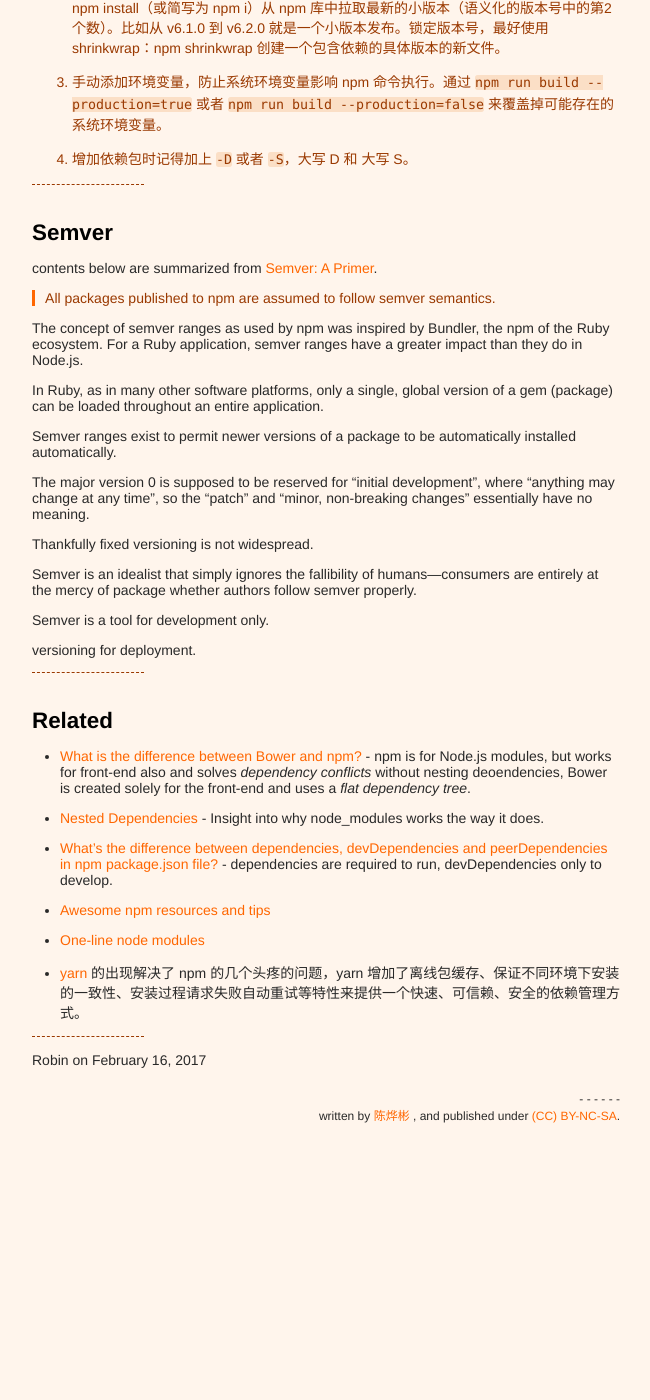
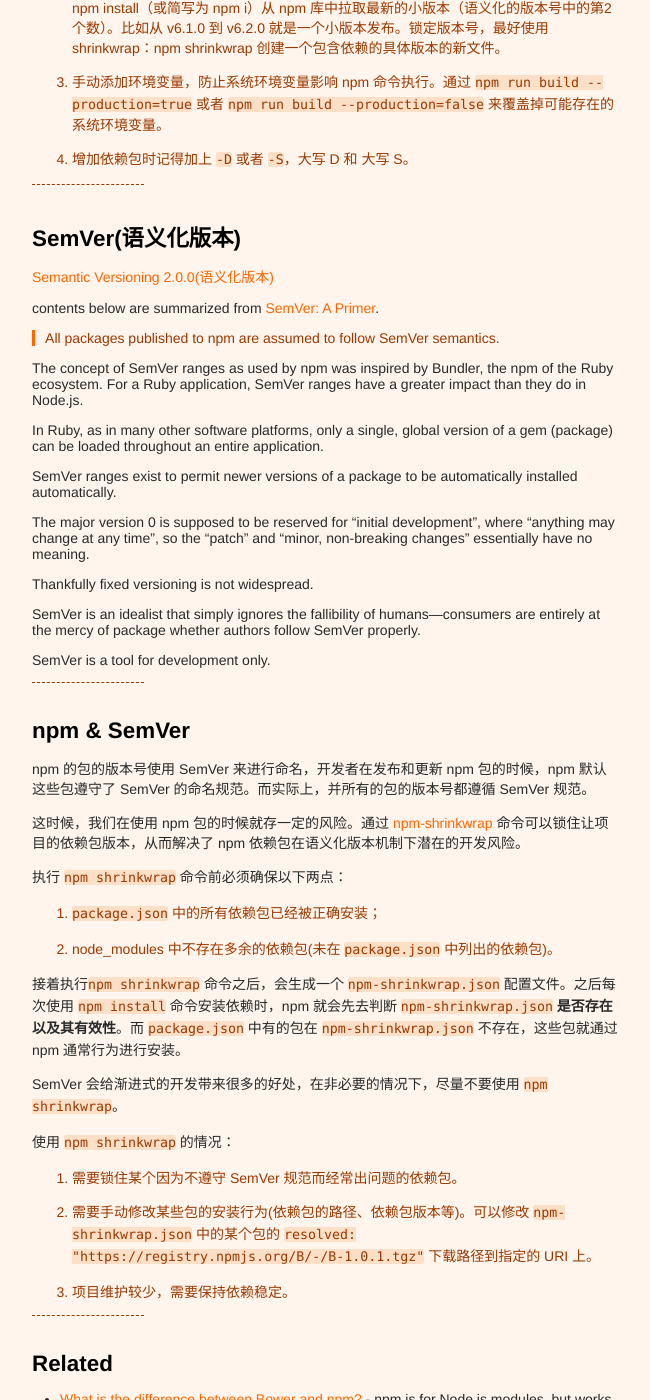
Before and after one commit to xianyuxmu/xianyuxmu.github.io, a Jekyll site: the page built from _posts/2017-02-16-npm-notes.md, in a window 1280 px wide and 1400 px high, scrolled down 342 px. Shown: the whole window, without its empty margins (314-964 px from the left). Built offline with Jekyll 4.4.1, drawn with Linux system fonts in a browser that asks for light colours; comment, search, counter and statistics services are not loaded; before the commit the page ends 1535 px from its top, so only the background shows below that.

Commit message:
add contents about SemVer in npm

```diff
--- a/_posts/2017-02-16-npm-notes.md
+++ b/_posts/2017-02-16-npm-notes.md
@@ -18,28 +18,51 @@
 
 ----
 
-## Semver
+## SemVer(语义化版本)
 
-contents below are summarized from [Semver: A Primer](https://nodesource.com/blog/semver-a-primer/).
+[Semantic Versioning 2.0.0(语义化版本)](http://semver.org/)
 
-> All packages published to npm are assumed to follow semver semantics.
+contents below are summarized from [SemVer: A Primer](https://nodesource.com/blog/SemVer-a-primer/).
 
-The concept of semver ranges as used by npm was inspired by Bundler, the npm of the Ruby ecosystem. For a Ruby application, semver ranges have a greater impact than they do in Node.js.
+> All packages published to npm are assumed to follow SemVer semantics.
+
+The concept of SemVer ranges as used by npm was inspired by Bundler, the npm of the Ruby ecosystem. For a Ruby application, SemVer ranges have a greater impact than they do in Node.js.
 
 In Ruby, as in many other software platforms, only a single, global version of a gem (package) can be loaded throughout an entire application.
 
-Semver ranges exist to permit newer versions of a package to be automatically installed automatically.
+SemVer ranges exist to permit newer versions of a package to be automatically installed automatically.
 
 The major version 0 is supposed to be reserved for "initial development", where "anything may change at any time", so the "patch" and "minor, non-breaking changes" essentially have no meaning.
 
 
 Thankfully fixed versioning is not widespread.
 
-Semver is an idealist that simply ignores the fallibility of humans—consumers are entirely at the mercy of package whether authors follow semver properly.
+SemVer is an idealist that simply ignores the fallibility of humans—consumers are entirely at the mercy of package whether authors follow SemVer properly.
 
-Semver is a tool for development only.
+SemVer is a tool for development only.
 
-versioning for deployment.
+----
+
+## npm & SemVer
+
+npm 的包的版本号使用 SemVer 来进行命名，开发者在发布和更新 npm 包的时候，npm 默认这些包遵守了 SemVer 的命名规范。而实际上，并所有的包的版本号都遵循 SemVer 规范。
+
+这时候，我们在使用 npm 包的时候就存一定的风险。通过 [npm-shrinkwrap](https://docs.npmjs.com/cli/shrinkwrap) 命令可以锁住让项目的依赖包版本，从而解决了 npm 依赖包在语义化版本机制下潜在的开发风险。
+
+执行 `npm shrinkwrap` 命令前必须确保以下两点：
+
+1. `package.json` 中的所有依赖包已经被正确安装；
+2. node_modules 中不存在多余的依赖包(未在 `package.json` 中列出的依赖包)。
+
+接着执行`npm shrinkwrap` 命令之后，会生成一个 `npm-shrinkwrap.json` 配置文件。之后每次使用 `npm install` 命令安装依赖时，npm 就会先去判断 `npm-shrinkwrap.json` **是否存在以及其有效性**。而 `package.json` 中有的包在 `npm-shrinkwrap.json` 不存在，这些包就通过 npm 通常行为进行安装。
+
+SemVer 会给渐进式的开发带来很多的好处，在非必要的情况下，尽量不要使用 `npm shrinkwrap`。
+
+使用 `npm shrinkwrap` 的情况：
+
+1. 需要锁住某个因为不遵守 SemVer 规范而经常出问题的依赖包。
+2. 需要手动修改某些包的安装行为(依赖包的路径、依赖包版本等)。可以修改 `npm-shrinkwrap.json` 中的某个包的 `resolved: "https://registry.npmjs.org/B/-/B-1.0.1.tgz"` 下载路径到指定的 URI 上。
+3. 项目维护较少，需要保持依赖稳定。
 
 ----
 
```
